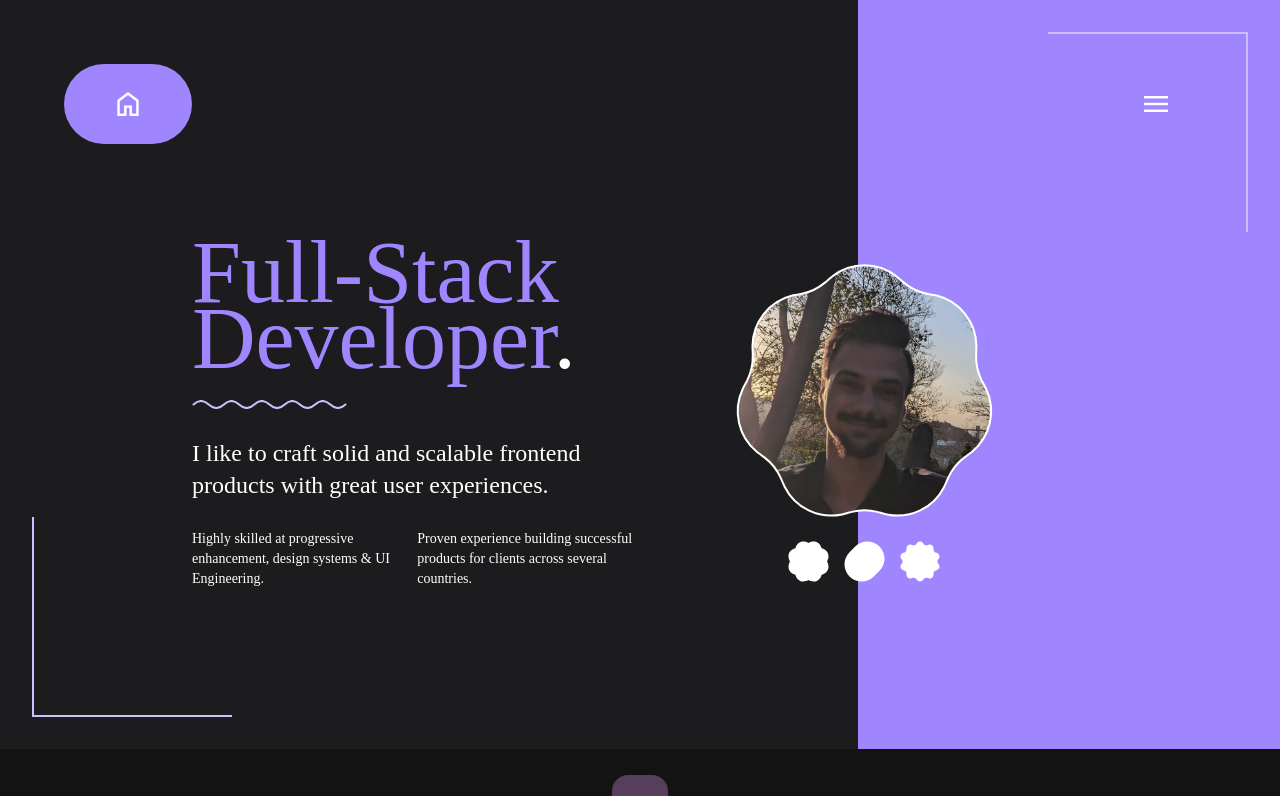
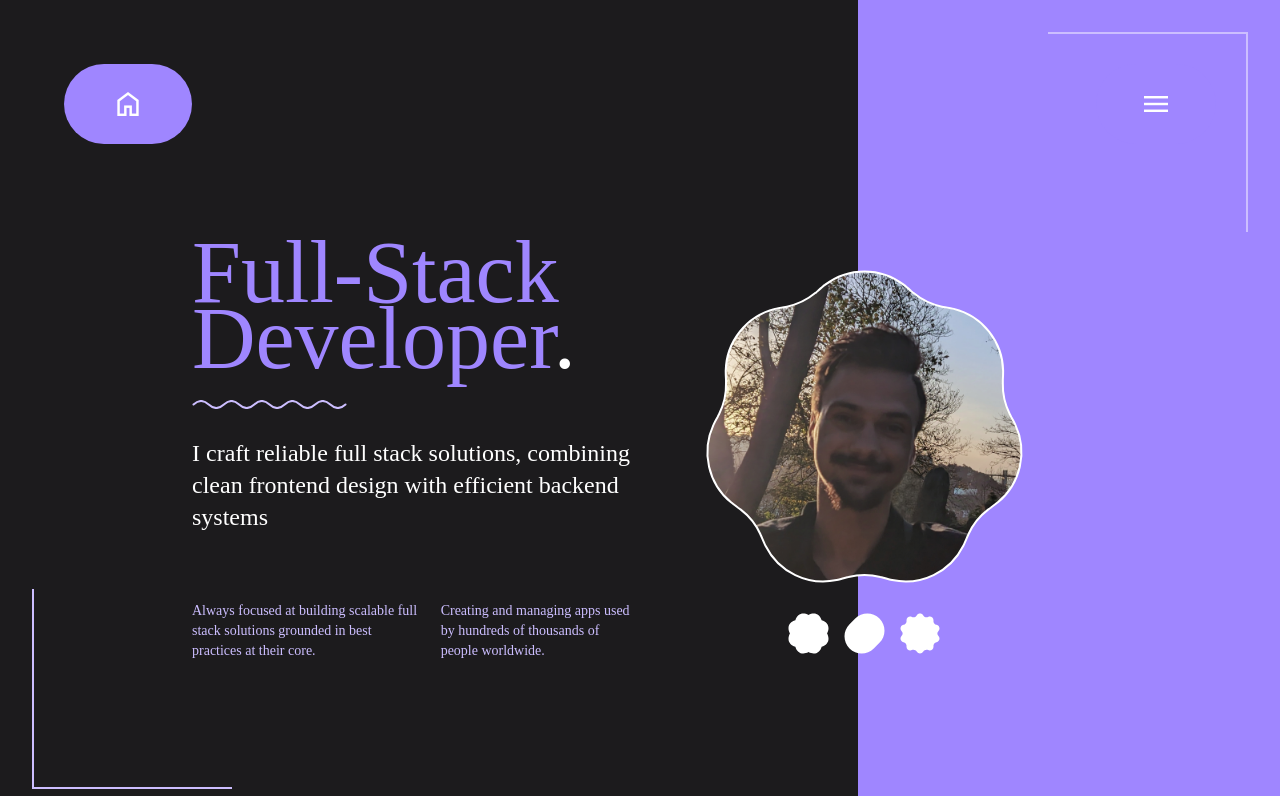
Before and after one commit to iDarkQ/portfolio, a Next.js app: page / in a window 1280 px wide. Shown: the top 796 px of the page. Built offline with nearby package versions, Linux system fonts and the light colour scheme; a web font is replaced by a local one.

Commit message:
refactor(hero): simplify hero section

```diff
--- /dev/null
+++ b/src/app/components/home/hero/hero-header.tsx
@@ -0,0 +1,7 @@
+import { Text } from "@/app/components/text";
+
+export const HeroHeader = () => (
+  <Text as="h1">
+    Full-Stack Developer<span className="text-white">.</span>
+  </Text>
+);
--- /dev/null
+++ b/src/app/components/home/hero/hero-highlight-message.tsx
@@ -0,0 +1,11 @@
+import { Text } from "@/app/components/text";
+
+interface Props {
+    children: string;
+}
+
+export const HeroHighlightMessage = ({children}: Props) => (
+  <Text className="max-sm:text-xs text-sm text-primary-80!">
+    {children}
+  </Text>
+);
--- /dev/null
+++ b/src/app/components/home/hero/hero-highlights.tsx
@@ -0,0 +1,14 @@
+import { HeroHighlightMessage } from "@/app/components/home/hero/hero-highlight-message";
+
+export const HeroHighlights = () => (
+  <div className="flex flex-row gap-4 pt-10 max-md:pt-5">
+    <HeroHighlightMessage>
+      Always focused at building scalable full stack solutions grounded in best
+      practices at their core.
+    </HeroHighlightMessage>
+    <HeroHighlightMessage>
+      Creating and managing apps used by hundreds of thousands of people
+      worldwide.
+    </HeroHighlightMessage>
+  </div>
+);
--- /dev/null
+++ b/src/app/components/home/hero/hero-icons.tsx
@@ -0,0 +1,17 @@
+export const HeroIcons = () => (
+  <svg
+    _ngcontent-neq-c28=""
+    aria-hidden="true"
+    width="152"
+    height="41"
+    fill="none"
+    xmlns="http://www.w3.org/2000/svg"
+    className="min-h-xxl"
+  >
+    <path
+      _ngcontent-neq-c28=""
+      d="M39.073 20.5c3.23 6.02.79 11.471-5.44 13.133-1.662 6.23-7.112 8.67-13.133 5.44-6.021 3.23-11.472.79-13.133-5.44-6.23-1.662-8.67-7.112-5.44-13.133-3.23-6.021-.79-11.472 5.44-13.133 1.661-6.23 7.112-8.67 13.133-5.44 6.02-3.23 11.471-.79 13.133 5.44 6.23 1.661 8.67 7.112 5.44 13.133zM61.524 35.476c-6.699-6.7-6.699-17.56 0-24.26l5.692-5.692c6.7-6.699 17.56-6.699 24.26 0 6.699 6.7 6.699 17.56 0 24.26l-5.692 5.692c-6.7 6.699-17.56 6.699-24.26 0zM128.707 2.384c1.455-2.512 5.131-2.512 6.586 0 .97 1.672 3.071 2.345 4.853 1.553 2.677-1.19 5.651.939 5.329 3.813-.214 1.915 1.085 3.676 3 4.067 2.874.587 4.011 4.03 2.035 6.17a3.693 3.693 0 000 5.026c1.976 2.14.839 5.583-2.035 6.17-1.915.391-3.214 2.152-3 4.067.322 2.874-2.652 5.003-5.329 3.813-1.782-.792-3.883-.12-4.853 1.553-1.455 2.512-5.131 2.512-6.586 0-.97-1.672-3.071-2.345-4.853-1.553-2.677 1.19-5.651-.939-5.329-3.813.214-1.915-1.085-3.676-3-4.067-2.874-.587-4.011-4.03-2.035-6.17a3.693 3.693 0 000-5.026c-1.976-2.14-.839-5.583 2.035-6.17 1.915-.391 3.214-2.152 3-4.067-.322-2.874 2.652-5.003 5.329-3.813 1.782.792 3.883.12 4.853-1.553z"
+      fill="white"
+    ></path>
+  </svg>
+);
--- /dev/null
+++ b/src/app/components/home/hero/hero-image-blob.tsx
@@ -0,0 +1,86 @@
+"use client";
+
+import { useEffect, useRef } from "react";
+import gsap from "gsap";
+import MorphSVGPlugin from "gsap/MorphSVGPlugin";
+import { FourSidedCookie } from "@/app/components/shapes/four-sided-cookie";
+import { SixSidedCookie } from "@/app/components/shapes/six-sided-cookie";
+import { SevenSidedCookie } from "@/app/components/shapes/seven-sided-cookie";
+import portfolioPic from "@/assets/images/portfolio.jpg";
+
+gsap.registerPlugin(MorphSVGPlugin);
+
+export const HeroImageBlob = ()=> {
+  const clipPathRef = useRef<SVGPathElement | null>(null);   // path inside clipPath
+  const strokeRef = useRef<SVGPathElement | null>(null);     // visible stroked path
+  const fourRef = useRef<SVGPathElement | null>(null);
+  const sixRef = useRef<SVGPathElement | null>(null);
+  const sevenRef = useRef<SVGPathElement | null>(null);
+  const svgRef = useRef<SVGSVGElement | null>(null);
+
+  useEffect(() => {
+    if (!clipPathRef.current || !strokeRef.current || !fourRef.current || !sixRef.current || !sevenRef.current)
+      return;
+
+    const clipPathEl = clipPathRef.current;
+    const strokeEl = strokeRef.current;
+    const four = fourRef.current;
+    const six = sixRef.current;
+    const seven = sevenRef.current;
+
+    const tl = gsap.timeline({ repeat: -1, defaults: { duration: 0.8, ease: "power4.out" } });
+
+    // morph both the clip geometry AND the visible stroke path in lock-step
+    tl.to([clipPathEl, strokeEl], { morphSVG: six })
+      .to([clipPathEl, strokeEl], { morphSVG: seven })
+      .to([clipPathEl, strokeEl], { morphSVG: four });
+
+    if (svgRef.current) {
+      gsap.to(svgRef.current, {
+        transformOrigin: "50% 50%",
+        duration: 10,
+        repeat: -1,
+        ease: "none",
+      });
+    }
+  }, []);
+
+  return (
+    <div className="h-[100%]">
+      <svg ref={svgRef} viewBox="0 0 24 24" width="auto" height="100%">
+        <defs>
+          <clipPath id="blobClip">
+            {/* this path defines clipping only (not visible) */}
+            <FourSidedCookie ref={clipPathRef} fill="#000" />
+          </clipPath>
+        </defs>
+
+        <image
+          href={portfolioPic.src}
+          width="24"
+          height="24"
+          preserveAspectRatio="xMidYMid slice"
+          clipPath="url(#blobClip)"
+          className="z-10"
+        />
+
+        {/* visible stroke drawn above the image */}
+        <FourSidedCookie
+          ref={strokeRef}
+          fill="none"
+          stroke="#ffffff"
+          strokeWidth="2"             // tune this for your viewBox size
+          strokeLinejoin="round"
+          strokeLinecap="round"
+          vectorEffect="non-scaling-stroke"
+          style={{ pointerEvents: "none" }}
+        />
+
+        {/* hidden morph targets */}
+        <FourSidedCookie ref={fourRef} fill="none" style={{ display: "none" }} />
+        <SixSidedCookie ref={sixRef} fill="none" style={{ display: "none" }} />
+        <SevenSidedCookie ref={sevenRef} fill="none" style={{ display: "none" }} />
+      </svg>
+    </div>
+  );
+}
--- /dev/null
+++ b/src/app/components/home/hero/hero-message.tsx
@@ -0,0 +1,8 @@
+import { Text } from "@/app/components/text";
+
+export const HeroMessage = () => (
+  <Text as="p" className="lg-paragraph!">
+    I craft reliable full stack solutions, combining clean frontend design with
+    efficient backend systems
+  </Text>
+);
--- a/src/app/components/home/hero/hero.tsx
+++ b/src/app/components/home/hero/hero.tsx
@@ -1,10 +1,15 @@
 import { Divider } from "@/app/components/divider";
-import { BottomLeftCorner } from "@/app/components/home/hero/decorations/bottom-left-corner";
-import { TopRightCorner } from "@/app/components/home/hero/decorations/top-right-corner";
 import { Section } from "@/app/components/section";
-import { ManyIcons } from "@/app/components/shapes/many-icons";
-import MorphBlob from "@/app/components/shapes/test";
-import { Text } from "@/app/components/text";
+import {
+  BottomLeftCorner,
+  HeroHeader,
+  HeroHighlights,
+  HeroIcons,
+  HeroImageBlob,
+  HeroMessage,
+  TopRightCorner,
+} from ".";
+
 import clsx from "clsx";
 
 export const Hero = () => (
@@ -22,29 +27,16 @@ export const Hero = () => (
     <BottomLeftCorner />
     <TopRightCorner />
     <div className="flex-1 gap-7 flex flex-col">
-      <Text as="h1">
-        Full-Stack Developer<span className="text-white">.</span>
-      </Text>
+      <HeroHeader />
 
       <Divider />
-      <Text as="p">
-        I like to craft solid and scalable frontend products with great user
-        experiences.
-      </Text>
-      <div className="flex flex-row gap-4">
-        <Text className="max-sm:text-xs text-sm">
-          Highly skilled at progressive enhancement, design systems & UI
-          Engineering.
-        </Text>
-        <Text className="max-sm:text-xs text-sm">
-          Proven experience building successful products for clients across
-          several countries.
-        </Text>
-      </div>
+
+      <HeroMessage />
+      <HeroHighlights />
     </div>
     <div className="flex-1 flex flex-col items-center justify-center">
-      <MorphBlob />
-      <ManyIcons />
+      <HeroImageBlob />
+      <HeroIcons />
     </div>
   </Section>
 );
```
Also changed, not shown: src/app/components/home/hero/index.ts (added, +9 -0 lines).
